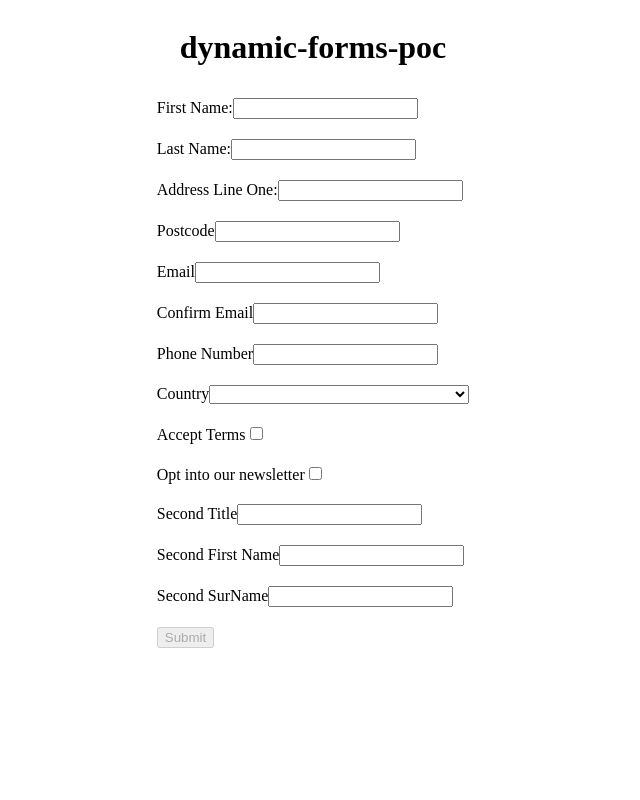
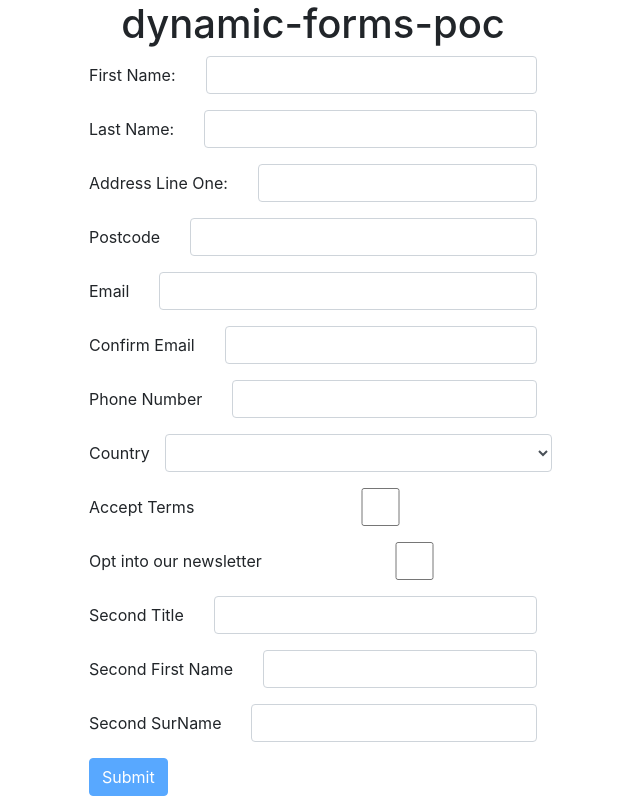
Before and after one commit to douglassantanna/dynamic-form, an Angular app: page / in a window 1280 px wide. Shown: the whole page, without its empty margins (327-967 px from the left). Built offline with nearby package versions, Linux system fonts and the light colour scheme.

Commit message:
adding ng bootstrap to the project

```diff
--- a/angular.json
+++ b/angular.json
@@ -49,6 +49,7 @@
               "src/assets"
             ],
             "styles": [
+              "node_modules/bootstrap/dist/css/bootstrap.min.css",
               "src/styles.css"
             ],
             "scripts": []
--- a/package.json
+++ b/package.json
@@ -15,9 +15,12 @@
     "@angular/compiler": "~12.2.0",
     "@angular/core": "~12.2.0",
     "@angular/forms": "~12.2.0",
+    "@angular/localize": "~12.2.0",
     "@angular/platform-browser": "~12.2.0",
     "@angular/platform-browser-dynamic": "~12.2.0",
     "@angular/router": "~12.2.0",
+    "@ng-bootstrap/ng-bootstrap": "^10.0.0",
+    "bootstrap": "^4.5.0",
     "rxjs": "~6.6.0",
     "tslib": "^2.3.0",
     "zone.js": "~0.11.4"
--- a/src/app/app.component.html
+++ b/src/app/app.component.html
@@ -2,22 +2,26 @@
   <h1>{{title}}</h1>
 
   <form [formGroup]="dynamicForm">
-    <div *ngFor="let control of filteredControls" style="margin-bottom: 20px;">
+    <div *ngFor="let control of filteredControls" >
 
-      <div *ngIf="control?.enabled" style="display: flex; gap: 10px; justify-content: flex-start; margin-top: 10px;">
+      <div *ngIf="control?.enabled">
 
-        <div *ngIf="control?.type == 'text' || control?.type == 'number' || control?.type == 'email'">
-          <label>{{ control?.label }}</label>
-          <input
-          [type]="control?.type"
-          [formControlName]="control?.name"
-          [name]="control?.name"
-        />
+        <div *ngIf="control?.type == 'text' || control?.type == 'number' || control?.type == 'email'" class="mb-3 row">
+          <label for="typeahead-template" class="col-xs-3 col-sm-auto col-form-label">{{ control?.label }}</label>
+          <div class="col">
+            <input
+            class="form-control col"
+            [type]="control?.type"
+            [formControlName]="control?.name"
+            [name]="control?.name"
+          />
+          </div>
         </div>
 
-        <div *ngIf="control?.type == 'checkbox'">
-          <label>{{ control?.label }}</label>
+        <div *ngIf="control?.type == 'checkbox'" class="mb-3 row">
+          <label for="typeahead-template" class="col-xs-3 col-sm-auto col-form-label">{{ control?.label }}</label>
           <input
+          class="form-control col"
           [type]="control?.type"
           [formControlName]="control?.name"
           [name]="control?.name"
@@ -25,9 +29,9 @@
         />
         </div>
 
-        <div *ngIf="control?.type == 'select'">
-          <label>{{ control?.label }}</label>
-          <select [formControlName]="control?.name" [name]="control?.name">
+        <div *ngIf="control?.type == 'select'" class="mb-3 row">
+          <label for="typeahead-template" class="col-xs-3 col-sm-auto col-form-label">{{ control?.label }}</label>
+          <select  class="form-control col" [formControlName]="control?.name" [name]="control?.name">
             <option *ngFor="let country of control?.values" [value]="country">
               {{country}}
             </option>
@@ -36,11 +40,11 @@
 
         <div *ngIf="dynamicForm.controls[control?.name]?.invalid && (dynamicForm.controls[control?.name]?.dirty || dynamicForm.controls[control?.name]?.touched)">
           <div *ngIf="dynamicForm.controls[control?.name].hasError('email') && !dynamicForm.controls[control?.name].hasError('required')">
-              * {{control?.name}} is invalid.
+            <ngb-alert type="danger">* {{control?.name}} is invalid.</ngb-alert>
           </div>
 
           <div *ngIf="dynamicForm.controls[control?.name].hasError('required')">
-            * {{control?.name}} is required.
+            <ngb-alert type="warning">* {{control?.name}} is required.</ngb-alert>
           </div>
 
           <div *ngIf="dynamicForm.controls[control?.name]?.errors?.emailMismatch">
@@ -51,6 +55,6 @@
       </div>
     </div>
 
-    <button type="button" (click)="onSubmit()" [disabled]="dynamicForm.invalid">Submit</button>
+    <button class="btn btn-primary" type="button" (click)="onSubmit()" [disabled]="dynamicForm.invalid">Submit</button>
   </form>
 </div>
--- a/src/app/app.module.ts
+++ b/src/app/app.module.ts
@@ -3,6 +3,7 @@ import { BrowserModule } from '@angular/platform-browser';
 import { HttpClientModule } from '@angular/common/http';
 import { AppComponent } from './app.component';
 import { ReactiveFormsModule } from '@angular/forms';
+import { NgbModule } from '@ng-bootstrap/ng-bootstrap';
 @NgModule({
   declarations: [
     AppComponent
@@ -10,7 +11,8 @@ import { ReactiveFormsModule } from '@angular/forms';
   imports: [
     BrowserModule,
     HttpClientModule,
-    ReactiveFormsModule
+    ReactiveFormsModule,
+    NgbModule
   ],
   providers: [],
   bootstrap: [AppComponent]
--- a/src/polyfills.ts
+++ b/src/polyfills.ts
@@ -1,3 +1,7 @@
+/***************************************************************************************************
+ * Load `$localize` onto the global scope - used if i18n tags appear in Angular templates.
+ */
+import '@angular/localize/init';
 /**
  * This file includes polyfills needed by Angular and is loaded before the app.
  * You can add your own extra polyfills to this file.
```
Also changed, not shown: 1 other file (tests, documents, lock files or other folders).
